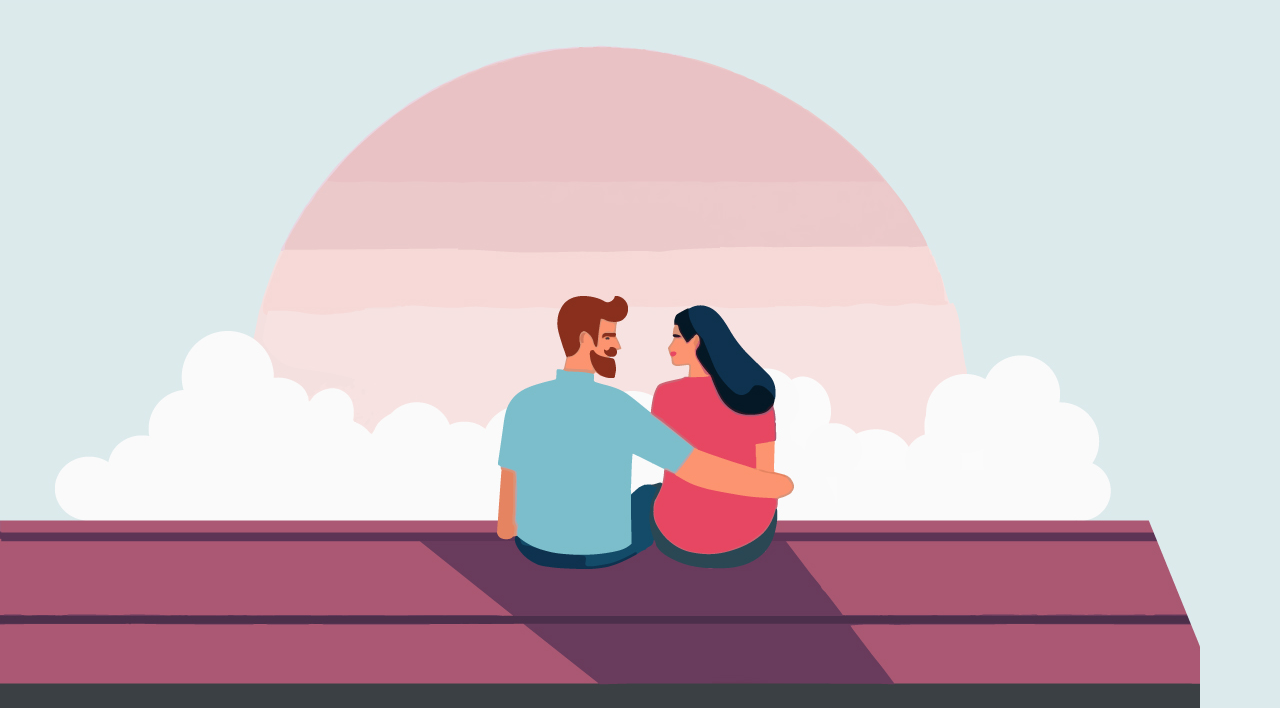
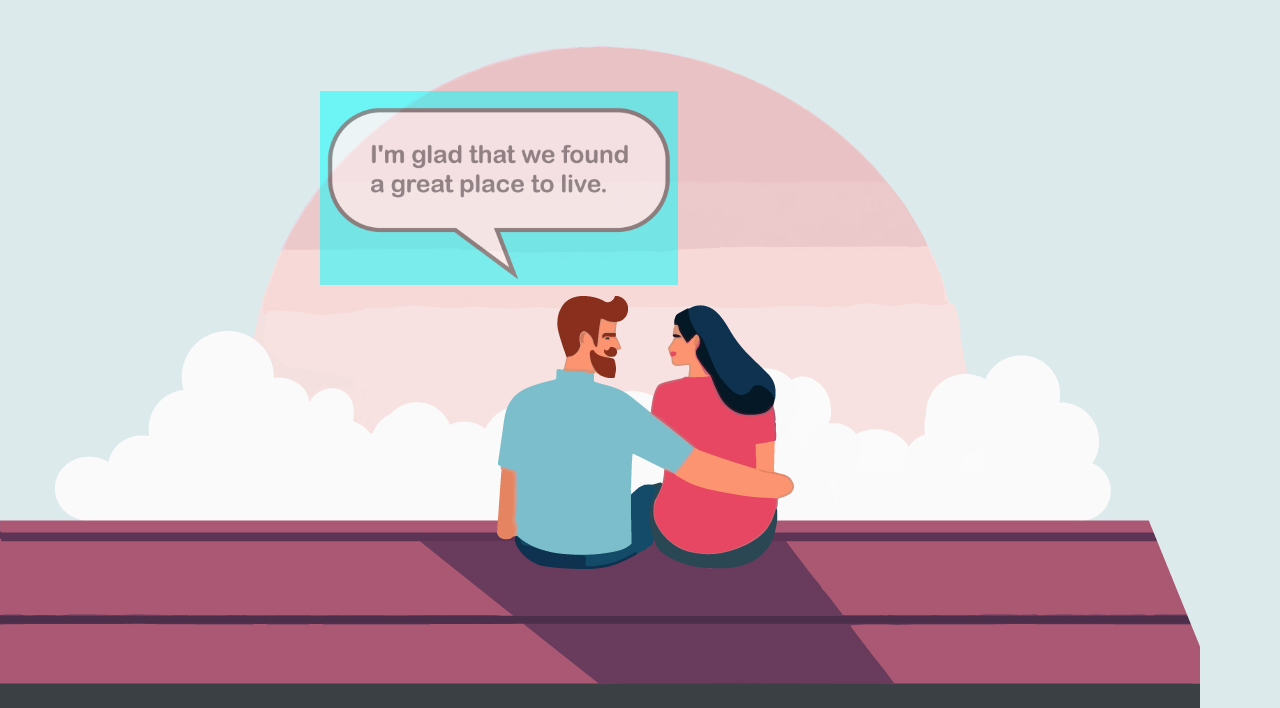
Before and after one commit to vaku0004/apartments, a plain HTML site: page index.html in a window 1280 px wide. Shown: the part 53-761 px from the top of the page. Drawn offline with nearby package versions, Linux system fonts and the light colour scheme.

Commit message:
adds img

```diff
--- a/css/main.css
+++ b/css/main.css
@@ -5,6 +5,31 @@ body, html {
     background-color: #dceaec;
   }
 
-img {
+/*
+.talk-man {
+  width: 25%;
+  height: 25%;
+  z-index: 2;
+  margin-top: -11200px;
+}*/
 
+.talk-man {
+  position: absolute;
+  top: 18%;
+  left: 25%;
+  z-index: 2; /* Устанавливаем значение z-index, чтобы talk-man был поверх main-img */
+  width: 28%;
+  height: auto;
+  opacity: 0.5;
+  transition: opacity 0.3s ease;
+  background-color: aqua;
 }
+
+.talk:hover .talk-man {
+  opacity: 1;
+}
+
+.main-img {
+  position: relative; /* Обязательно установите position: relative на родителя main-img */
+  z-index: 1; /* Устанавливаем значение z-index, чтобы main-img был под talk-man */
+}
--- a/index.html
+++ b/index.html
@@ -11,8 +11,11 @@
 </head>
 <h1>Hi</h1>
 <body>
-<div class="">
-<img
+<div class="talk bg-info">
+<img src="/images/talks-man.png" alt="man talking" class="talk-man">
+</div>
+<div class="box-img">
+<img class="main-img"
   srcset="
     /images/apartment2560.jpg 2560w,
     /images/apartment1920.jpg 1920w,
@@ -32,9 +35,7 @@
   alt="Описание"
 />
 </div>
-<div class="bg-info">
-<img src="/images/talks-man.png" alt="man talking">
-</div>
+
 
 	<script src="https://cdn.jsdelivr.net/npm/bootstrap@5.3.0/dist/js/bootstrap.bundle.min.js" integrity="sha384-geWF76RCwLtnZ8qwWowPQNguL3RmwHVBC9FhGdlKrxdiJJigb/j/68SIy3Te4Bkz" crossorigin="anonymous"></script>
 </body>
```
